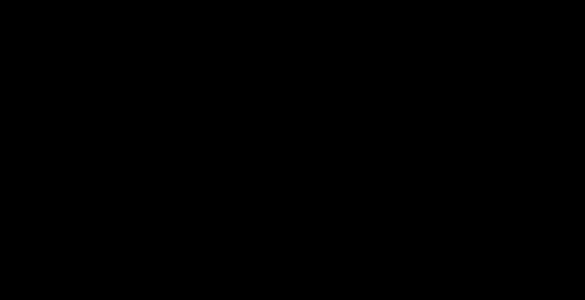
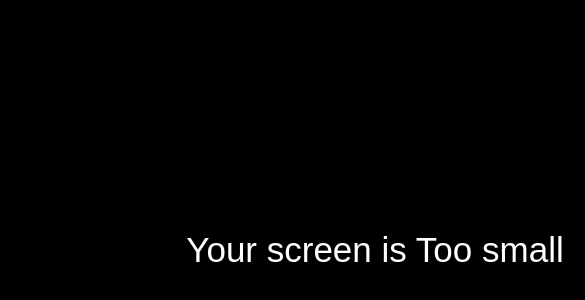
Before and after one commit to yun0727/portpolio, a React (Create React App) app: page / in a window 390 px wide. Shown: the part 594-894 px from the top of the page, 585 px wide, since content can reach past the window. Built offline with nearby package versions, Linux system fonts and the light colour scheme.

Commit message:
모바일 화면 수정

```diff
--- a/src/Routes/Components/Nomobile.tsx
+++ b/src/Routes/Components/Nomobile.tsx
@@ -4,8 +4,8 @@
   @media screen and (max-width: 750px) {
     position: absolute;
     z-index: 99;
-    height: 1000vh;
-    width: 200vw;
+    height: 200vh;
+    width: 750px;
     display: flex;
     justify-content: center;
     align-items: center;
```
